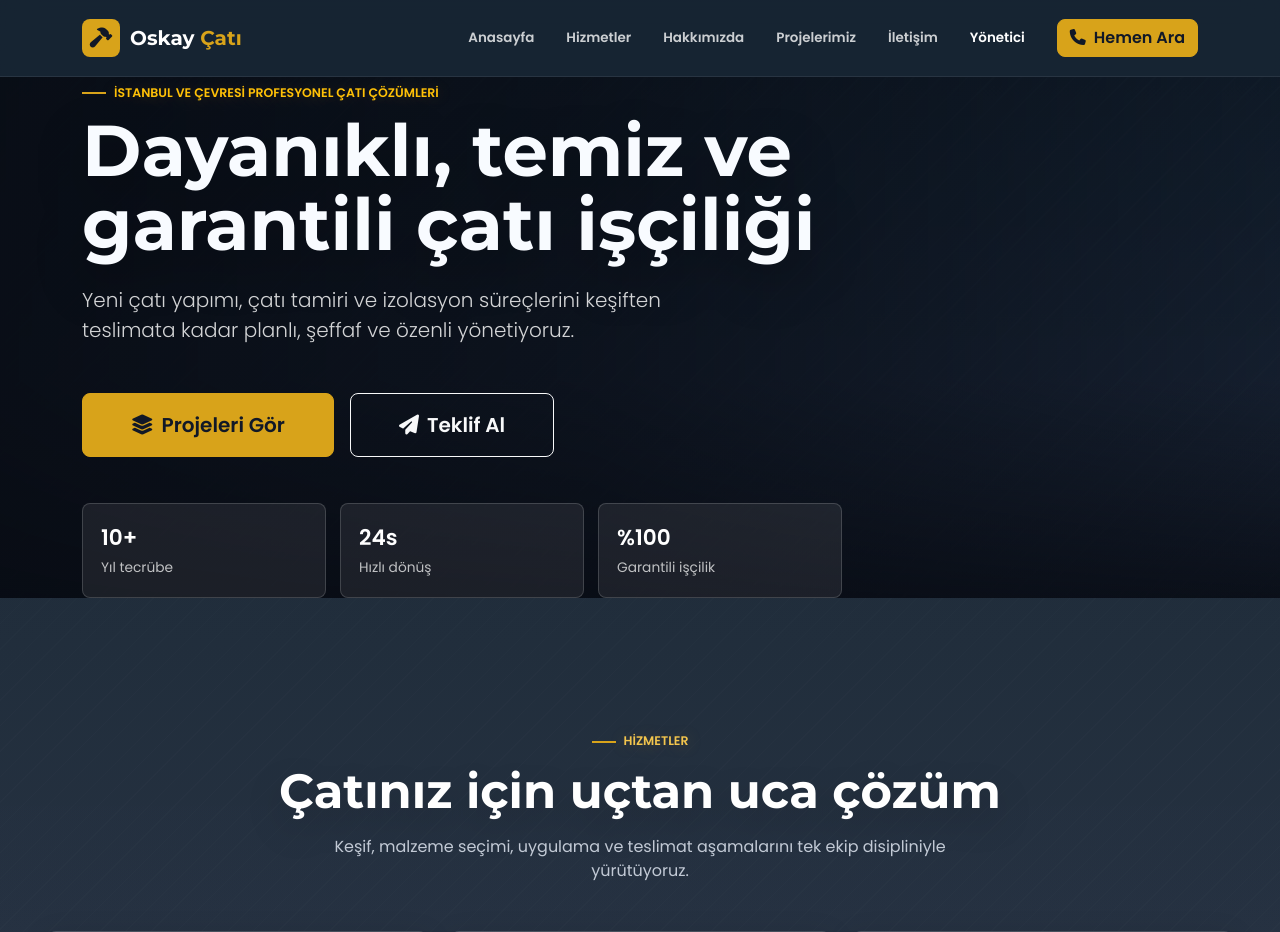
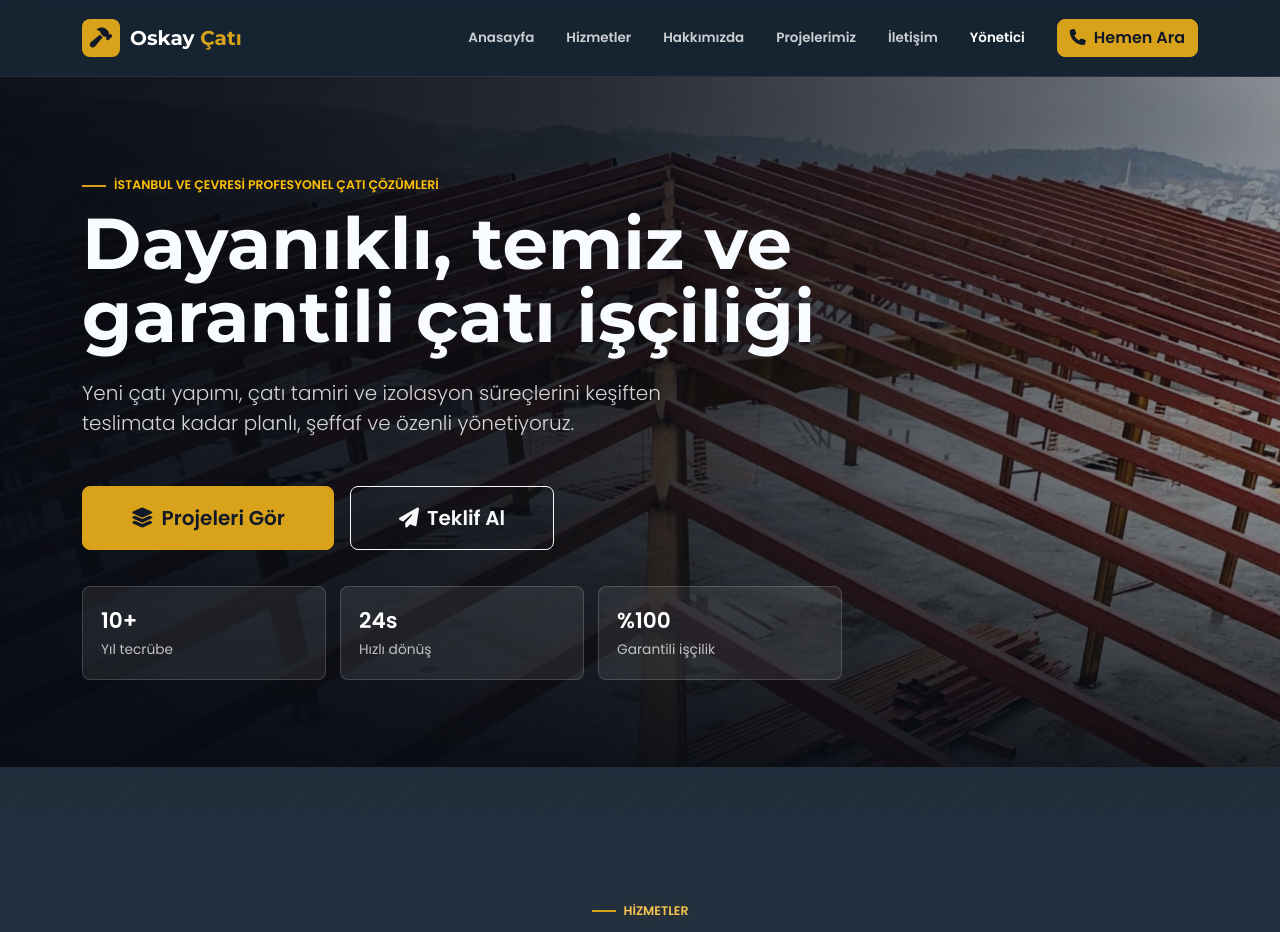
Before and after one commit to oskay6534/oskay-cati, a PHP site: page / in a window 1280 px wide. Shown: the top 932 px of the page. Run offline with PHP 8.4, Linux system fonts and the light colour scheme; data comes from the database, SQL or seed files in the repository.

Commit message:
Restore hero background image

```diff
--- a/index.html
+++ b/index.html
@@ -53,7 +53,7 @@
     <!-- Font Awesome (İkonlar) -->
     <link rel="stylesheet" href="https://cdnjs.cloudflare.com/ajax/libs/font-awesome/6.4.2/css/all.min.css">
     <!-- Özel CSS -->
-    <link rel="stylesheet" href="style.css?v=20260510-17">
+    <link rel="stylesheet" href="style.css?v=20260510-18">
 </head>
 <body data-bs-spy="scroll" data-bs-target="#mainNav">
 
--- a/style.css
+++ b/style.css
@@ -184,6 +184,8 @@ a {
     position: relative;
     overflow: hidden !important;;
     background: var(--site-bg);
+    min-height: 690px;
+    padding: 46px 0 40px;
 }
 
 .hero-bg,
@@ -193,7 +195,9 @@ a {
 }
 
 .hero-bg {
-    background: var(--site-bg);
+    background:
+        linear-gradient(90deg, rgba(8, 12, 20, 0.72) 0%, rgba(8, 12, 20, 0.48) 46%, rgba(8, 12, 20, 0.18) 100%),
+        url("img/9.jpg") center 42% / cover no-repeat;
     transform: scale(1.04);
     animation: cinematicSweep 24s ease-in-out infinite alternate;
 }
@@ -228,7 +232,8 @@ a {
     grid-template-columns: repeat(3, minmax(0, 1fr));
     gap: 14px;
    /* max-width: 620px;*/
-     margin-top: 46px;
+     margin-top: 36px;
+    margin-bottom: 0;
 max-width: 100% !important;
     margin-right: 0 !important;
     margin-left: 0 !important;
@@ -826,7 +831,7 @@ body.admin-logged-in li.admin-only {
 
     .hero-section {
         min-height: auto;
-        padding: 120px 0 70px;
+        padding: 120px 0 78px;
     }
 
     .hero-metrics {
```
